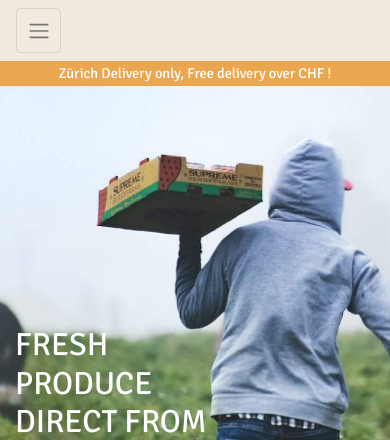
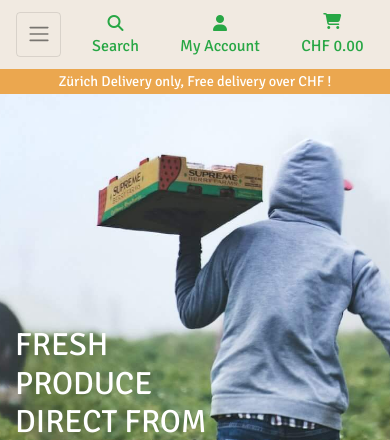
Before and after one commit to Joao4569/farm_fresh_2.0, a Django app: page / in a window 390 px wide. Shown: the top 440 px of the page. Run offline with Django 5.2, Linux system fonts and the light colour scheme; some libraries are stand-ins or nearby versions.

Commit message:
feat: Include mobile-top-header.html in base.html.

```diff
--- a/farm_fresh_v_2_0_project/templates/base.html
+++ b/farm_fresh_v_2_0_project/templates/base.html
@@ -110,6 +110,9 @@
           <span class="navbar-toggler-icon"></span>
         </button>
 
+        <!-- mobile version of the top header -->
+        {% include 'includes/mobile-top-header.html' %}
+
         <!-- main navigation menu -->
         {% include 'includes/main-nav.html' %}
       </nav>
--- /dev/null
+++ b/farm_fresh_v_2_0_project/templates/includes/mobile-top-header.html
@@ -0,0 +1,57 @@
+<!-- button for opening the search bar -->
+<li class="list-inline-item">
+  <a
+    class="text-green nav-link d-block d-lg-none"
+    href="#"
+    id="mobile-search"
+    data-toggle="dropdown"
+    aria-haspopup="true"
+    aria-expanded="false"
+    aria-label="Search button"
+  >
+    <div class="text-center">
+      <div><i class="fas fa-search fa-lg"></i></div>
+      <p class="my-0">Search</p>
+    </div>
+  </a>
+  <div
+    class="dropdown-menu border-0 w-100 p-3 rounded-0 my-0"
+    aria-labelledby="mobile-search"
+  ></div>
+</li>
+
+<!-- button for opening the my account dropdown menu -->
+<li class="list-inline-item dropdown">
+  <a
+    class="text-white nav-link d-block d-lg-none"
+    href="#"
+    id="user-options"
+    data-toggle="dropdown"
+    aria-haspopup="true"
+    aria-expanded="false"
+    aria-label="Link to user account"
+  >
+    <div class="text-center">
+      <div><i class="fas fa-user fa-lg text-green"></i></div>
+      <p class="my-0 text-green">My Account</p>
+    </div>
+  </a>
+  <div class="dropdown-menu border-0" aria-labelledby="user-options"></div>
+</li>
+
+<!-- button for accessing the shopping cart -->
+<li class="list-inline-item">
+  <a
+    class="{% if grand_total %}text-primary font-weight-bold{% else %}text-black{% endif %} nav-link d-block d-lg-none"
+    href="#"
+    aria-label="Link to shopping cart"
+  >
+    <div class="text-center">
+      <div><i class="fa-solid fa-cart-shopping text-green"></i></div>
+      <p class="my-0 text-green">
+        {% if grand_total %} CHF {{ grand_total|floatformat:2 }} {% else %} CHF
+        0.00 {% endif %}
+      </p>
+    </div>
+  </a>
+</li>
```
